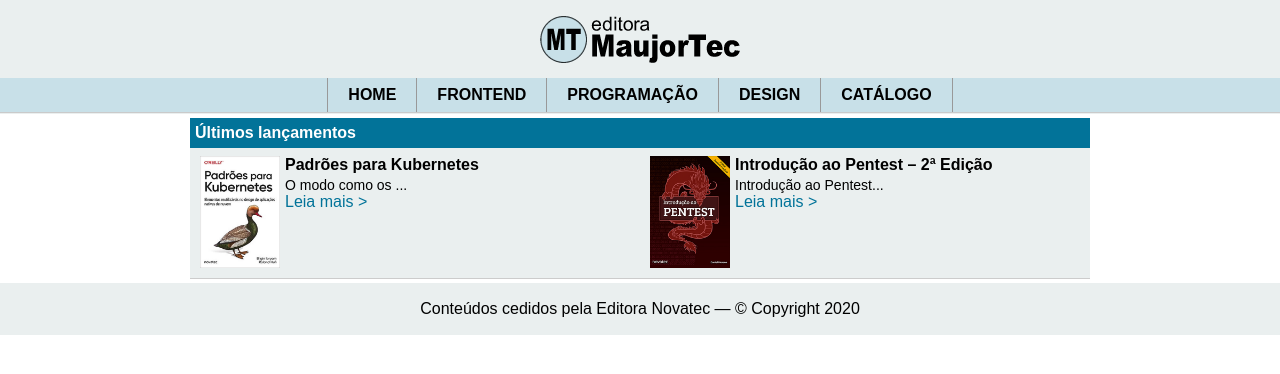
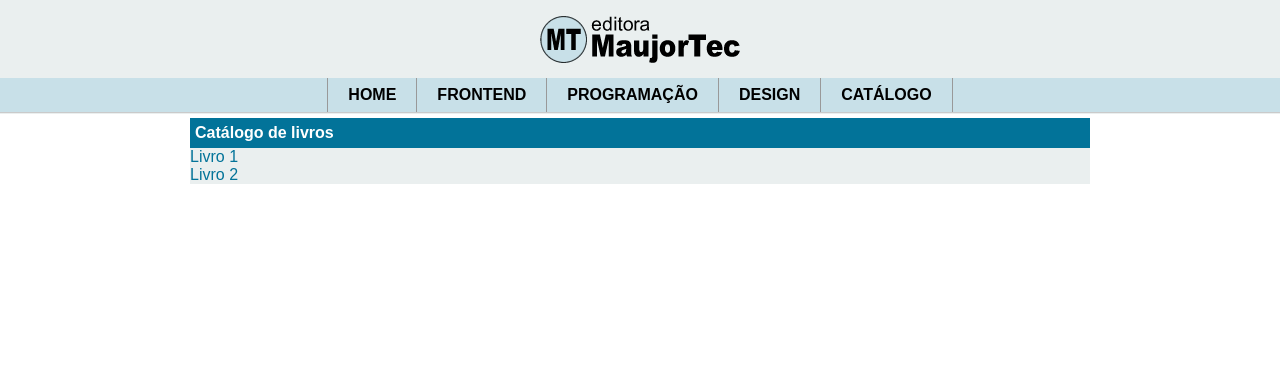
Before and after one commit to rveneroso/react-aprenda-praticando, a React (Create React App) app in the folder editora-maujortec/: page /catalogo in a window 1280 px wide. Shown: the top 374 px of the page. Built offline with nearby package versions, Linux system fonts and the light colour scheme.

Commit message:
Versão completa do site de acordo com as implementações do capítulo 7

```diff
--- a/editora-maujortec/package.json
+++ b/editora-maujortec/package.json
@@ -8,6 +8,7 @@
     "@testing-library/user-event": "^13.5.0",
     "react": "^18.3.1",
     "react-dom": "^18.3.1",
+    "react-router-dom": "^6.23.1",
     "react-scripts": "5.0.1",
     "web-vitals": "^2.1.4"
   },
--- a/editora-maujortec/src/App.js
+++ b/editora-maujortec/src/App.js
@@ -1,16 +1,55 @@
-import React from 'react'
+import React, { Component } from 'react';
+/*
+  No livro o autor utilizou o componente Swtich para mapear os caminhos (links)
+  Porém, parece que esse componente não existe mais na versão do react-router-dom que estou
+  usando. Pesquisando na internet, vi que o componente Switch foi substituído pelo Routes.
+
+  Outra mudança é no uso do componente Route. As páginas não estavam renderizando e eu pedi ajuda
+  ao ChatGPT, que deu as seguintes recomendações:
+
+  The issue lies in the incorrect usage of the Route component's props in the newer version of
+  react-router-dom. In the version you are using, the render, component, and exact props have been
+  deprecated in favor of a simplified and more consistent API.
+
+  Here's how you can fix the code:
+
+  Replace render, component, and exact with the element prop.
+  Use element to pass JSX directly for each route.
+
+  Key changes:
+
+  Replaced exact path with just path.
+  Replaced render and component with element and passed the corresponding component as JSX.
+
+*/
+import { BrowserRouter as Router, Routes, Route } from 'react-router-dom';
 import Topo from "./components/Topo";
-import Principal from './components/Principal';
-import Rodape from './components/Rodape';
+import Home from "./components/Home";
+import Catalogo from "./components/Catalogo";
+import Programacao from './components/Programacao';
+import Design from './components/Design';
+import Frontend from "./components/Frontend";
+import NotFound from "./components/NotFound";
+import "./index.css";
 
-const App = () => {
-  return (
-    <>
-      <Topo />
-      <Principal />
-      <Rodape />
-    </>
-  );
+class App extends Component {
+  render() {
+    return (
+      <Router>
+        <>
+          <Topo />
+          <Routes>
+            <Route path="/" element={<Home />} />
+            <Route path="/frontend" element={<Frontend />} />
+            <Route path="/programacao" element={<Programacao />} />
+            <Route path="/design" element={<Design />} />
+            <Route path="/catalogo" element={<Catalogo />} />
+            <Route path="*" element={<NotFound />} />
+          </Routes>
+        </>
+      </Router>
+    );
+
+  }
 }
-
 export default App;
--- /dev/null
+++ b/editora-maujortec/src/components/Catalogo.js
@@ -0,0 +1,16 @@
+import React from 'react'
+const Catalogo = () => (
+    <main className='principal'>
+        <h2>Catálogo de livros</h2>
+        <ul>
+            <li>
+                <a href='#'>Livro 1</a>
+            </li>
+            <li>
+                <a href='#'>Livro 2</a>
+            </li>
+        </ul>
+    </main>
+);
+
+export default Catalogo
--- /dev/null
+++ b/editora-maujortec/src/components/Design.js
@@ -0,0 +1,11 @@
+import React from 'react'
+const Design = () => (
+    <main className='principal'>
+        <h2>Categoria Design</h2>
+        <div className='card'>
+            <p>Conteúdos da página Design</p>
+        </div>
+    </main>
+);
+
+export default Design;
--- /dev/null
+++ b/editora-maujortec/src/components/Frontend.js
@@ -0,0 +1,11 @@
+import React from 'react';
+const Frontend = () => (
+    <main className='principal'>
+        <h2>Categoria Frontend</h2>
+        <div className='card'>
+            <p>Conteúdos da página Frontend</p>
+        </div>
+    </main>
+);
+
+export default Frontend;
--- a/editora-maujortec/src/components/Home.js
+++ b/editora-maujortec/src/components/Home.js
@@ -1,31 +1,13 @@
 import React from "react";
 
-const Home = () => {
-  return (
-    <>
-      <h2>Últimos lançamentos</h2>
-      <div className="card">
-        <div className="thumb">
-          <img src="imagens/capas/9788575228142.jpg" alt="" />
-        </div>
-        <div className="detalhes">
-          <h3>Padrões para Kubernetes</h3>
-          <p>O modo como os ...</p>
-          <a href="#">Leia mais &gt;</a>
-        </div>
-      </div>
-      <div className="card">
-        <div className="thumb">
-          <img src="imagens/capas/9788575228074.jpg" alt="" />
-        </div>
-        <div className="detalhes">
-          <h3>Introdução ao Pentest – 2ª Edição</h3>
-          <p>Introdução ao Pentest...</p>
-          <a href="#">Leia mais &gt;</a>
-        </div>
-      </div>
-    </>
-  );
-};
+const Home = () => (
+  <main className="principal">
+    <h2>Últimos lançamentos</h2>
+    <div className="card">
+      <p>Conteúdos da Home Page</p>
+    </div>
+  </main>
+);
+
 
 export default Home;
--- a/editora-maujortec/src/components/Logo.js
+++ b/editora-maujortec/src/components/Logo.js
@@ -1,12 +1,11 @@
 import React from "react";
-const Logo = () => {
-    return (
-        <a href="#">
-            <h1 className="logo">
-                <span>Editora MaujourTec</span>
-            </h1>
-        </a>
-    );
-}
+import { Link } from "react-router-dom";
+const Logo = () => (
+    <Link to="/">
+        <h1 className="logo">
+            <span>Editora MaujourTec</span>
+        </h1>
+    </Link>
+);
 
 export default Logo;
--- a/editora-maujortec/src/components/Navegacao.js
+++ b/editora-maujortec/src/components/Navegacao.js
@@ -1,13 +1,27 @@
 import React from 'react';
+import { NavLink } from 'react-router-dom';
+let linkCorrente = {
+    color: "#027399"
+};
 
 const Navegacao = () => {
     return (
         <ul>
-            <li><a href="#">Home</a></li>
-            <li><a href="#">Frontend</a></li>
-            <li><a href="#">Programação</a></li>
-            <li><a href="#">Design</a></li>
-            <li><a href="#">Catálogo</a></li>
+            <li>
+                <NavLink exact activeStyle={linkCorrente} to="/">Home</NavLink>
+            </li>
+            <li>
+                <NavLink exact activeStyle={linkCorrente} to="/frontend">Frontend</NavLink>
+            </li>
+            <li>
+                <NavLink exact activeStyle={linkCorrente} to="/programacao">Programação</NavLink>
+            </li>
+            <li>
+                <NavLink exact activeStyle={linkCorrente} to="/design">Design</NavLink>
+            </li>
+            <li>
+                <NavLink exact activeStyle={linkCorrente} to="/catalogo">Catálogo</NavLink>
+            </li>
         </ul>
     );
 
--- /dev/null
+++ b/editora-maujortec/src/components/NotFound.js
@@ -0,0 +1,12 @@
+import React from 'react'
+import { Link } from "react-router-dom";
+const NotFound = () => (
+    <main className='principal'>
+        <h2>404!</h2>
+        <p>
+            Página não encontrada ou removida. <Link to="/">Ir para Home Page</Link>
+        </p>
+    </main>
+);
+
+export default NotFound;
--- /dev/null
+++ b/editora-maujortec/src/components/Programacao.js
@@ -0,0 +1,11 @@
+import React from 'react'
+const Programacao = () => (
+    <main className='principal'>
+        <h2>Categoria Programação</h2>
+        <div className='card'>
+            <p>Conteúdos da página Programação</p>
+        </div>
+    </main>
+);
+
+export default Programacao;
```
Also changed, not shown: 1 other file (tests, documents, lock files or other folders).
